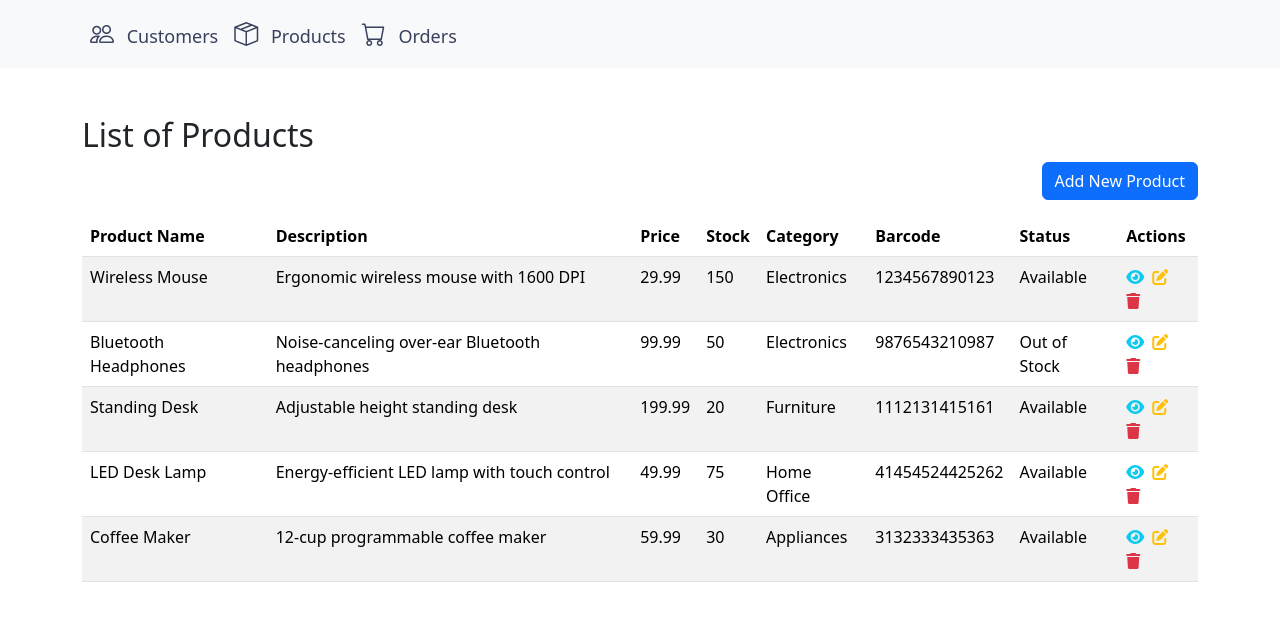
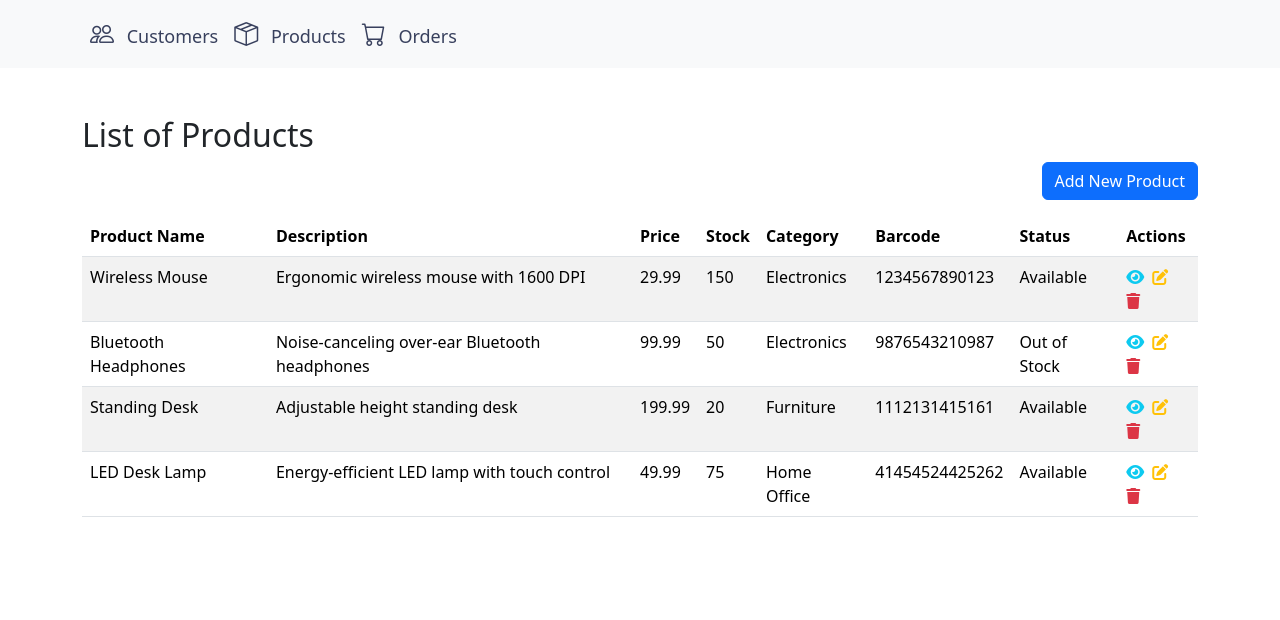
Before and after one commit to NdiayeOusmanaCamara/manager_order, a Vue app: page /Products in a window 1280 px wide. Shown: the top 620 px of the page. Built offline with nearby package versions, Linux system fonts and the light colour scheme.

Commit message:
correction list product

```diff
--- a/src/components/Products/ListProduct.vue
+++ b/src/components/Products/ListProduct.vue
@@ -110,16 +110,6 @@ const sampleProducts = [
     category: "Home Office",
     barcode: "41454524425262",
     status: "Available"
-  },
-  {
-    id: 5,
-    name: "Coffee Maker",
-    description: "12-cup programmable coffee maker",
-    price: 59.99,
-    stock: 30,
-    category: "Appliances",
-    barcode: "3132333435363",
-    status: "Available"
   }
 ];
 
```
